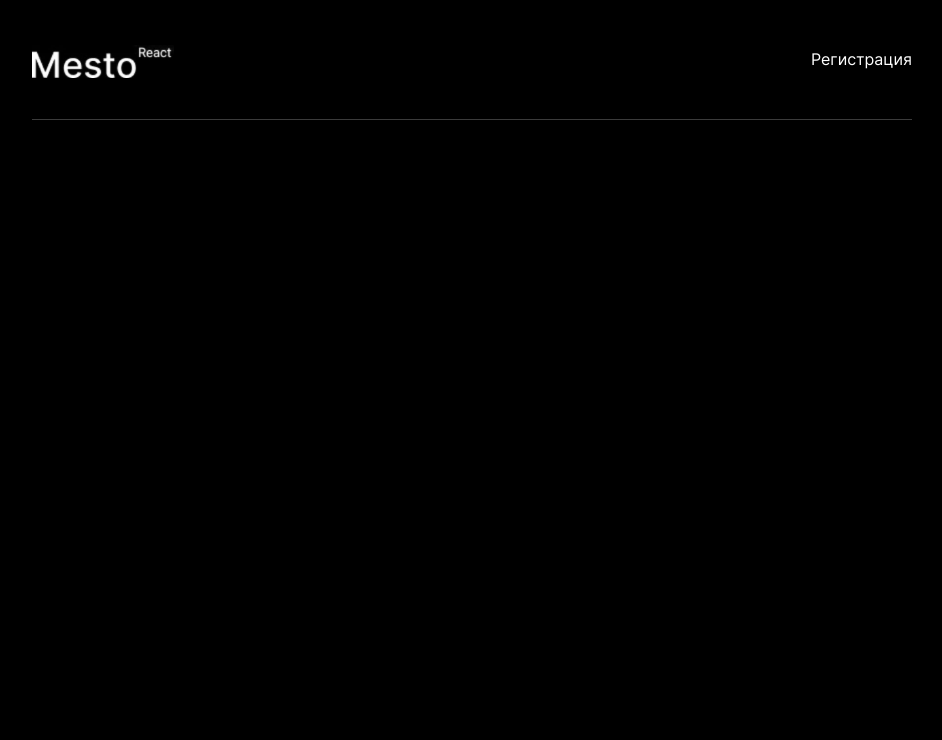
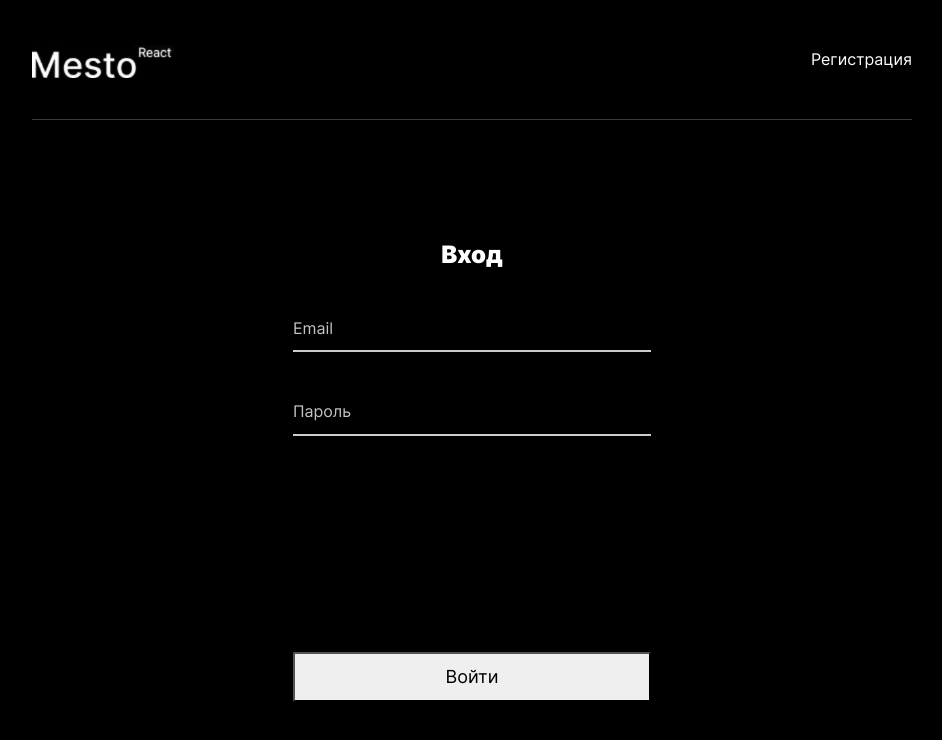
Before and after one commit to Arinushka/react-mesto-api-full, a React (Create React App) app in the folder frontend/: page /sign-in in a window 1280 px wide. Shown: the top 740 px of the page, without its empty margins (168-1110 px from the left). Built offline with nearby package versions, Linux system fonts and the light colour scheme.

Commit message:
fix: поправить 404 error

```diff
--- a/frontend/src/components/App.js
+++ b/frontend/src/components/App.js
@@ -296,11 +296,11 @@ function App(props) {
           onCardDelete={handleDeleteCard}
           isLoading={loading}
           loggedIn={loggedIn} />
-        <Route exact path="/signin">
+        <Route exact path="/sign-in">
           <Login
             onLogin={handleLogin} />
         </Route>
-        <Route exact path="/signup">
+        <Route exact path="/sign-up">
           <Register
             onRegister={handleRegister}
             isAuth={isAuth}
```
Also changed, not shown: 1 other file (tests, documents, lock files or other folders).
